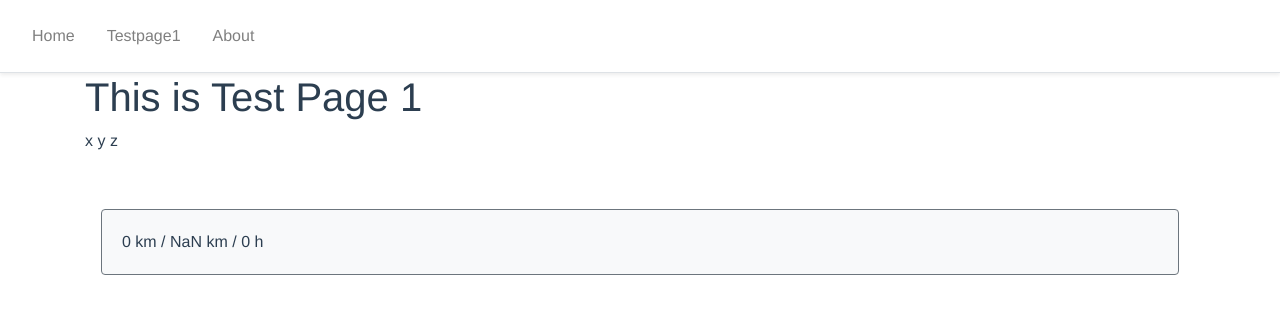
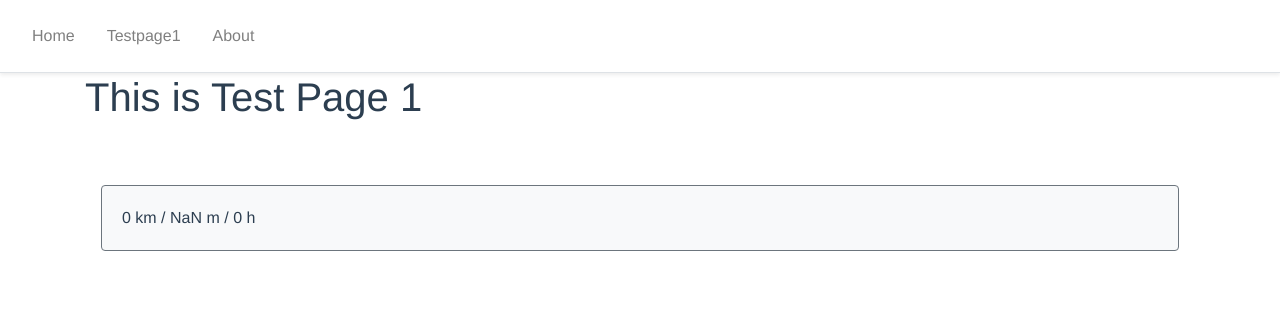
Before and after one commit to bonham/trackmanager, a Vue app in the folder client/: page /testpage1 in a window 1280 px wide. Shown: the top 314 px of the page. Built offline with nearby package versions, Linux system fonts and the light colour scheme; no server answers.

Commit message:
list cosmetics

```diff
--- a/client/src/components/TrackList.vue
+++ b/client/src/components/TrackList.vue
@@ -13,7 +13,7 @@
           >
             <b-card-text>
               {{ Math.round(item.length / 1000) }} km
-              / {{ Math.round(item.ascent) }} km
+              / {{ Math.round(item.ascent) }} m
               / {{ (item.timelength == null ? 0 : Math.floor(item.timelength/3600) + ":" + Math.round((item.timelength / 60) % 60)) }} h
             </b-card-text>
           </b-card>
--- a/client/src/views/TestPage1.vue
+++ b/client/src/views/TestPage1.vue
@@ -1,9 +1,6 @@
 <template>
   <div>
     <h1>This is Test Page 1</h1>
-    <div>
-      x y z
-    </div>
     <TrackList />
   </div>
 </template>
```
